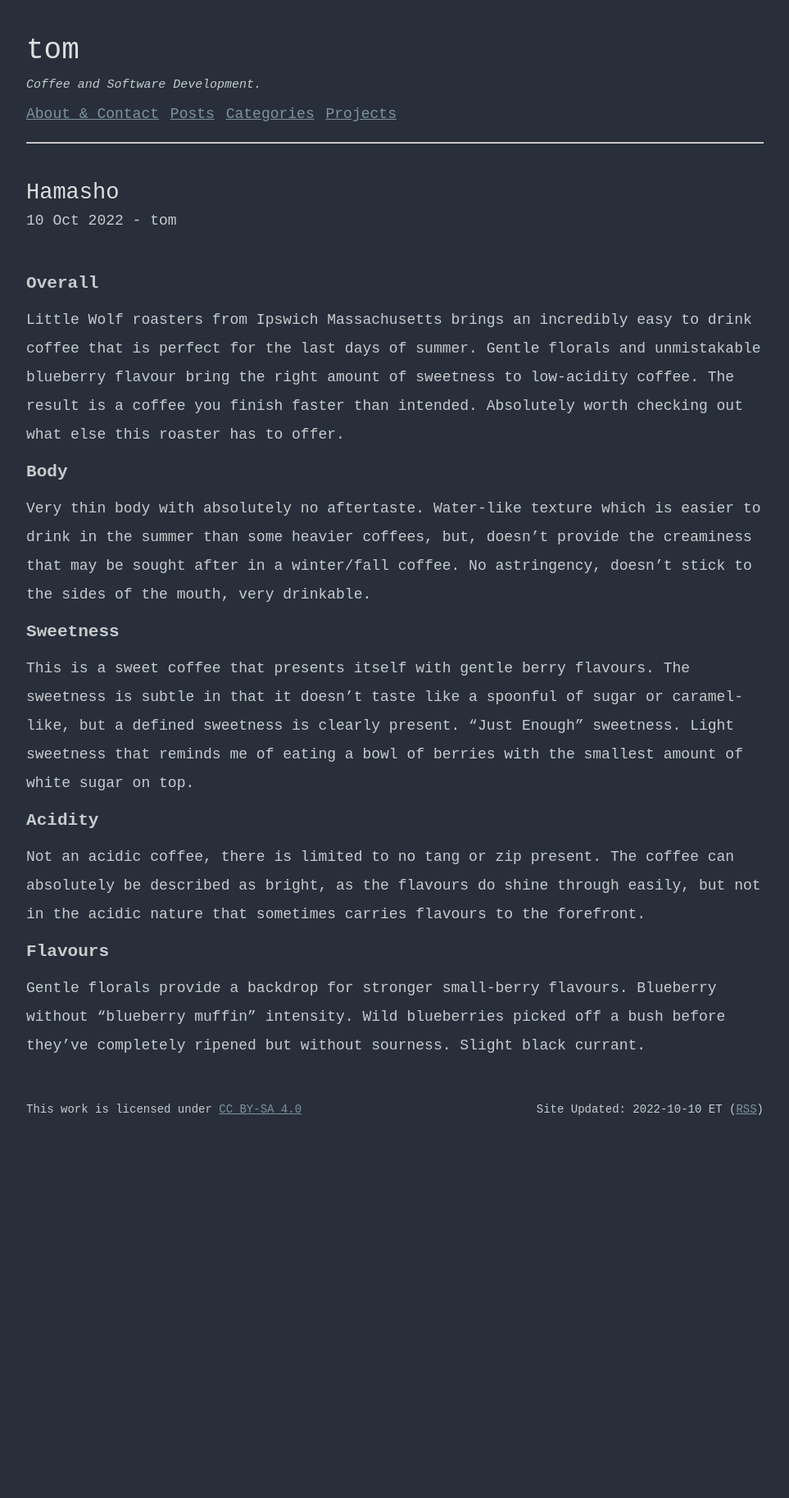
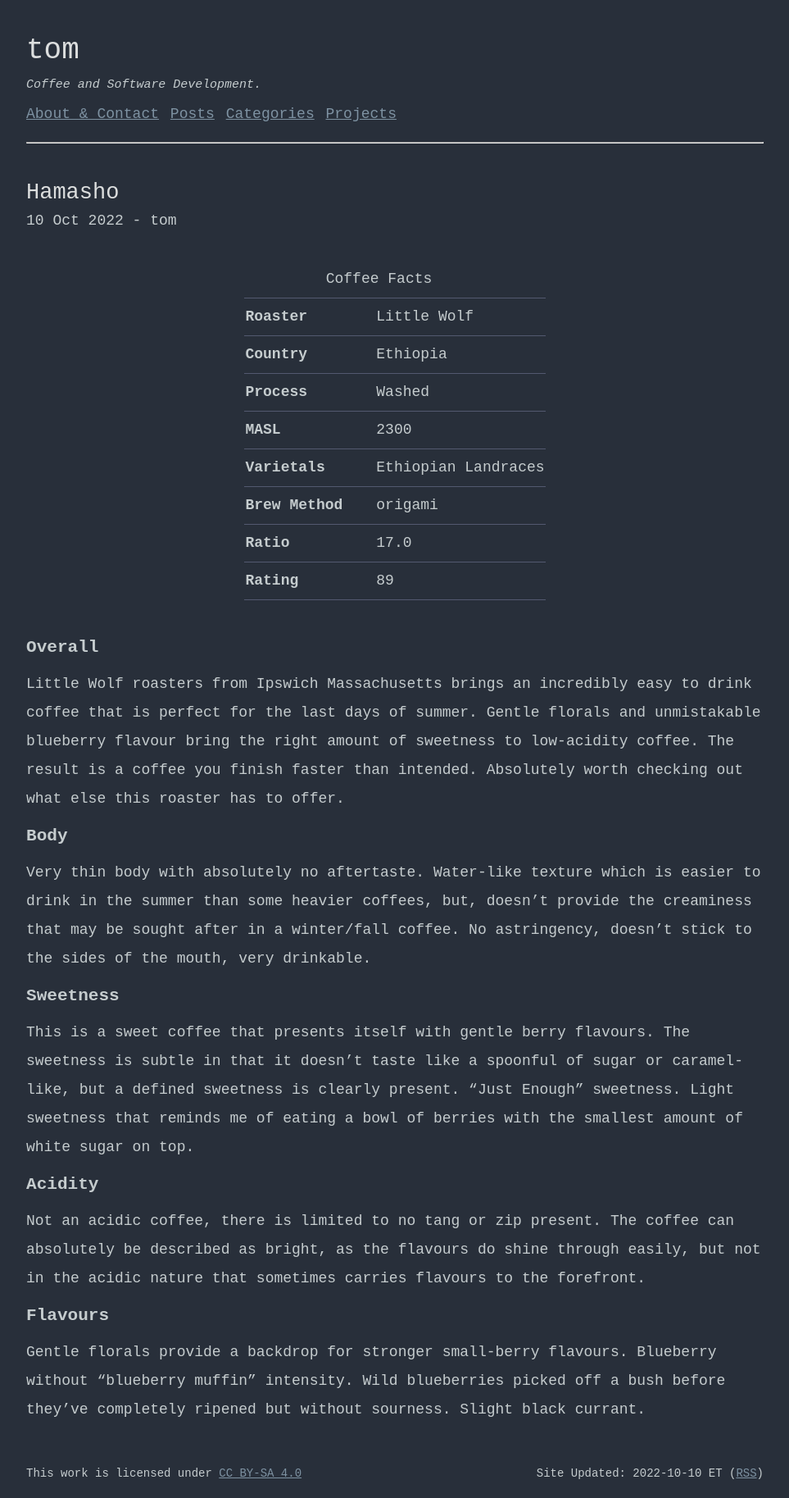
Before and after one commit to tajacks/personal-site, a Jekyll site: the page built from coffee/_posts/2022-10-10-hamasho.md, in a window 1280 px wide. Shown: the whole page at 82% size, without its empty margins (158-1121 px from the left). Built offline with Jekyll 4.4.1, drawn with Linux system fonts in a browser that asks for light colours; before the commit the page ends 1383 px from its top, so only the background shows below that.

Commit message:
new coffee post

```diff
--- a/_data/coffee.yml
+++ b/_data/coffee.yml
@@ -82,3 +82,15 @@
   varietals: [ 'SL24', 'SL28', 'ruiru 11', 'batian' ]
   rating: 92
   id: 7
+- name: 'Hamasho'
+  roaster: 'Little Wolf'
+  brewed_on: 2022-10-03
+  ground_coffee: 23.5
+  water: 400
+  method: origami
+  country: Ethiopia
+  masl: [ 2300 ]
+  process: 'Washed'
+  varietals: [ 'Ethiopian Landraces' ]
+  rating: 89
+  id: 8
```
